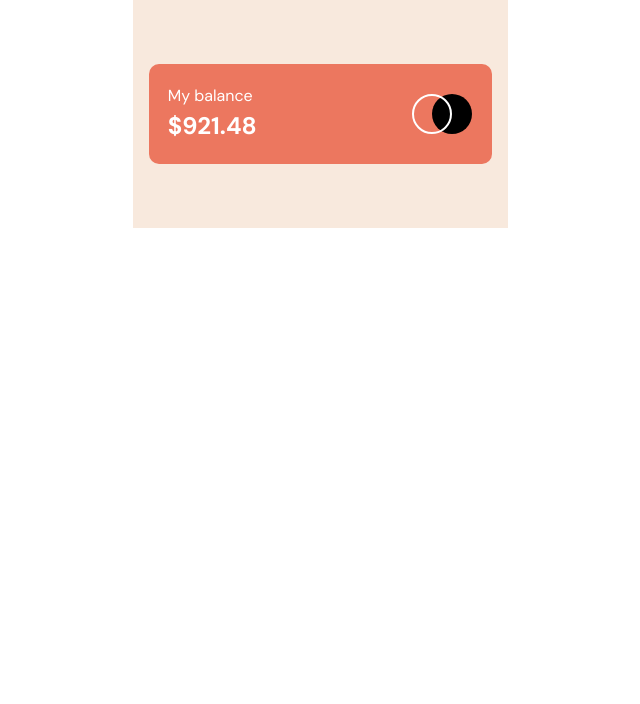
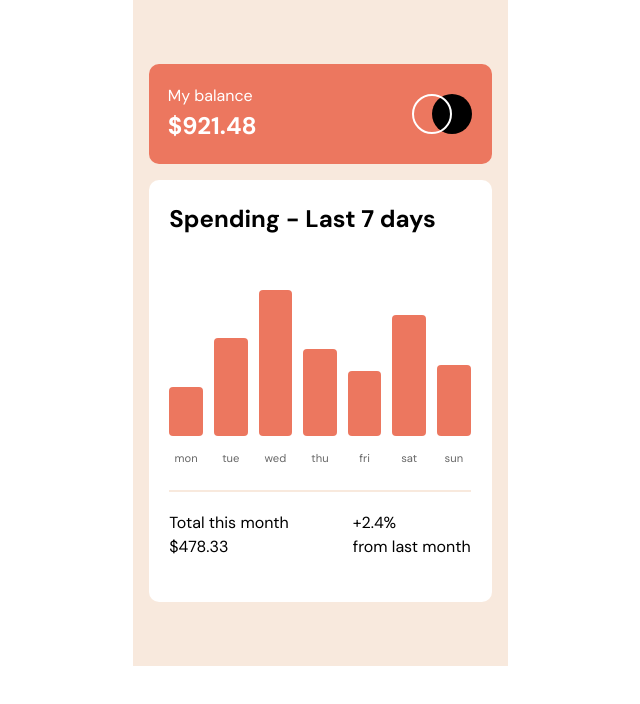
Before and after one commit to DenKuznets/Expenses-chart-component, a React (Vite) app: page / in a window 1280 px wide. Shown: the top 704 px of the page, without its empty margins (320-960 px from the left). Built offline with nearby package versions, Linux system fonts and the light colour scheme.

Commit message:
saving progress

```diff
--- a/src/App.tsx
+++ b/src/App.tsx
@@ -1,12 +1,21 @@
 import Header from "./Components/Header";
 import Container from "./Components/Styled/Container.styled";
 import "./App.css";
+import Main from "./Components/Main";
+import Spending from "./Components/Spending";
+import Total from "./Components/Total";
+import data from '../data.json'
 
 function App() {
   return (
     <div className="App">
       <Container>
         <Header />
+        <Main>
+          <Spending data={data} />
+          <hr />
+          <Total />
+        </Main>
       </Container>
     </div>
   );
--- a/src/Components/Header.tsx
+++ b/src/Components/Header.tsx
@@ -1,4 +1,4 @@
-import React from "react";
+
 import StyledHeader from "./Styled/Header.styled";
 
 function Header() {
--- /dev/null
+++ b/src/Components/Main.tsx
@@ -0,0 +1,25 @@
+import React from "react";
+import styled from "styled-components";
+interface Props {
+  children: React.ReactNode;
+}
+
+const StyledMain = styled.main`
+  background-color: white;
+  border-radius: 10px;
+  margin-top: 1em;
+  height: 422px;
+  padding: 1.3em 1.3em;
+  hr {
+    margin-bottom: 1.2em;
+    border: none;
+    border-bottom: 2px solid;
+    border-color: hsl(27, 66%, 92%);
+  }
+`;
+
+function Main({ children }: Props) {
+  return <StyledMain>{children}</StyledMain>;
+}
+
+export default Main;
--- /dev/null
+++ b/src/Components/Spending.tsx
@@ -0,0 +1,29 @@
+import {Bar, StyledSpending} from './Styled/Spending.styled'
+
+interface Props {
+  data: {
+    day: string;
+    amount: number;
+  }[];
+}
+
+const Spending: React.FC<Props> = ({ data }) => {
+  const days = data.map((obj, index) => {
+    return (
+      <div key={index} className="day">
+        <Bar height={obj.amount}></Bar>
+        {obj.day}
+      </div>
+    );
+  });
+  return (
+    <StyledSpending>
+      <h1>Spending - Last 7 days</h1>
+      <div className="graph-container">
+        <div className="graph">{days}</div>
+      </div>
+    </StyledSpending>
+  );
+};
+
+export default Spending;
--- /dev/null
+++ b/src/Components/Styled/Spending.styled.ts
@@ -0,0 +1,46 @@
+import styled from "styled-components";
+
+interface StyledProps {
+  height?: number;
+}
+
+export const Bar = styled.div`
+  height: ${(props: StyledProps) =>
+    `${props.height ? props.height * 2.8 : ""}px`
+  };
+  /* outline: 1px solid red; */
+  background-color: hsl(10, 79%, 65%);
+  width: 3em;
+  border-radius: 4px;
+  margin-bottom: 1.2em;
+`;
+
+export const StyledSpending = styled.div`
+  width: 100%;
+  display: flex;
+  flex-direction: column;
+
+
+  h1 {
+    font-size: 1.5rem;
+    margin-bottom: 2.2em;
+  }
+  .graph-container {
+    overflow: hidden;
+    height: 184px;
+    margin-bottom: 0.5em;
+  }
+
+  .graph {
+    display: flex;
+    align-items: flex-end;
+    justify-content: space-between;
+  }
+  .day {
+    font-size: 0.7rem;
+    display: flex;
+    flex-direction: column;
+    text-align: center;
+    color: rgba(0, 0, 0, 0.6);
+  }
+`;
--- /dev/null
+++ b/src/Components/Total.tsx
@@ -0,0 +1,29 @@
+import React from "react";
+import styled from "styled-components";
+
+const StyledTotal = styled.div`
+  display: flex;
+  justify-content: space-between;
+  .total__container {
+    display: flex;
+    flex-direction: column;
+  }
+
+`;
+
+function Total() {
+  return (
+    <StyledTotal>
+      <div className="total__container">
+        <span className="total-month__text">Total this month</span>
+        <span className="total-month__number">$478.33</span>
+      </div>
+      <div className="total__container">
+        <span className="number">+2.4%</span>
+        <span className="text">from last month</span>
+      </div>
+    </StyledTotal>
+  );
+}
+
+export default Total;
```
Also changed, not shown: package.json (+6 -1 lines), 1 other file (tests, documents, lock files or other folders).
